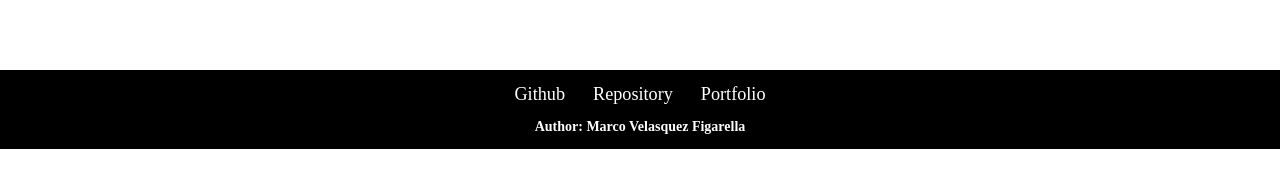
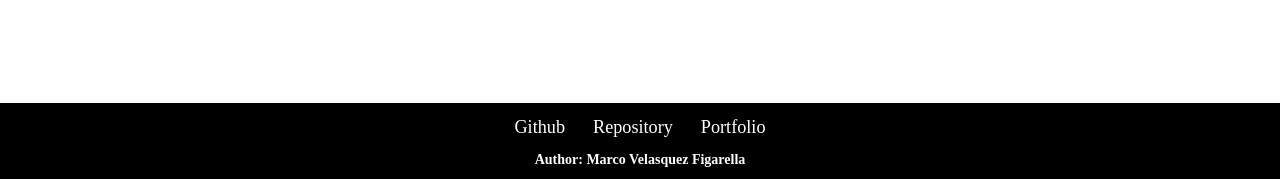
Before and after one commit to Marco90v/fakestoreapi, a React (Create React App) app: page / in a window 1280 px wide. Shown: the part 722-901 px from the top of the page. Before the commit the page ends 871 px from the top, so only its background shows below. Built offline with nearby package versions, Linux system fonts and the light colour scheme; no server answers.

Commit message:
ajuste visual del footer

```diff
--- a/src/App.css
+++ b/src/App.css
@@ -1,3 +1,7 @@
+html {
+  position: relative;
+  min-height: 100%;
+}
 header {
   display: grid;
   background-color: #d6dbde;
@@ -62,6 +66,7 @@ header > div {
 }
 .listProduct {
   padding-top: 2rem;
+  margin-bottom: 13rem;
 }
 .listProduct picture,
 .cart picture,
@@ -281,12 +286,13 @@ a {
   text-decoration: underline;
 }
 footer {
-  /* height: 5rem; */
   background-color: black;
   color: white;
-  margin-top: 5rem;
   padding: 1rem 0;
   text-align: center;
+  position: absolute;
+  bottom: 0;
+  width: 100%;
 }
 footer > ul {
   list-style: none;
```
